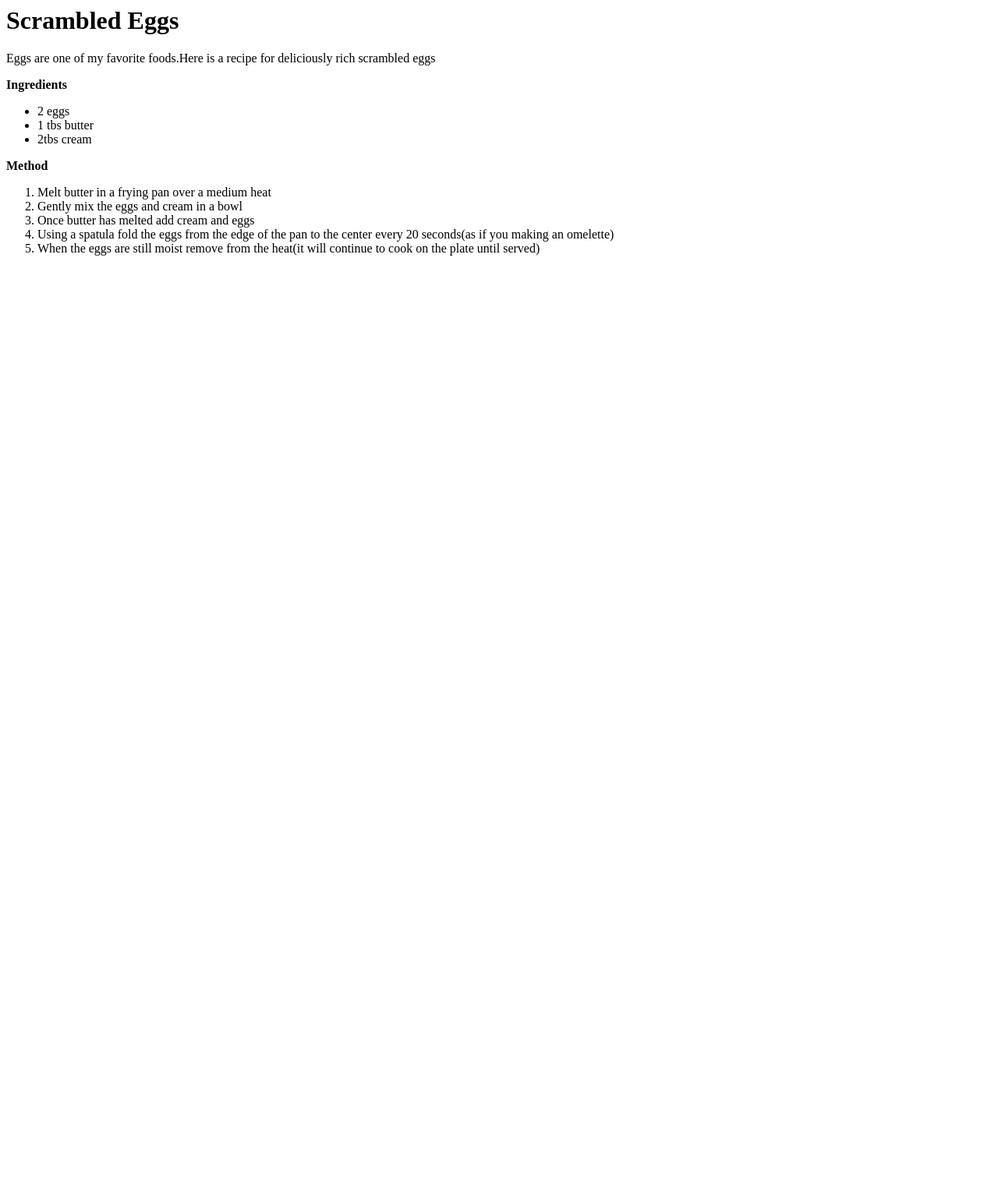
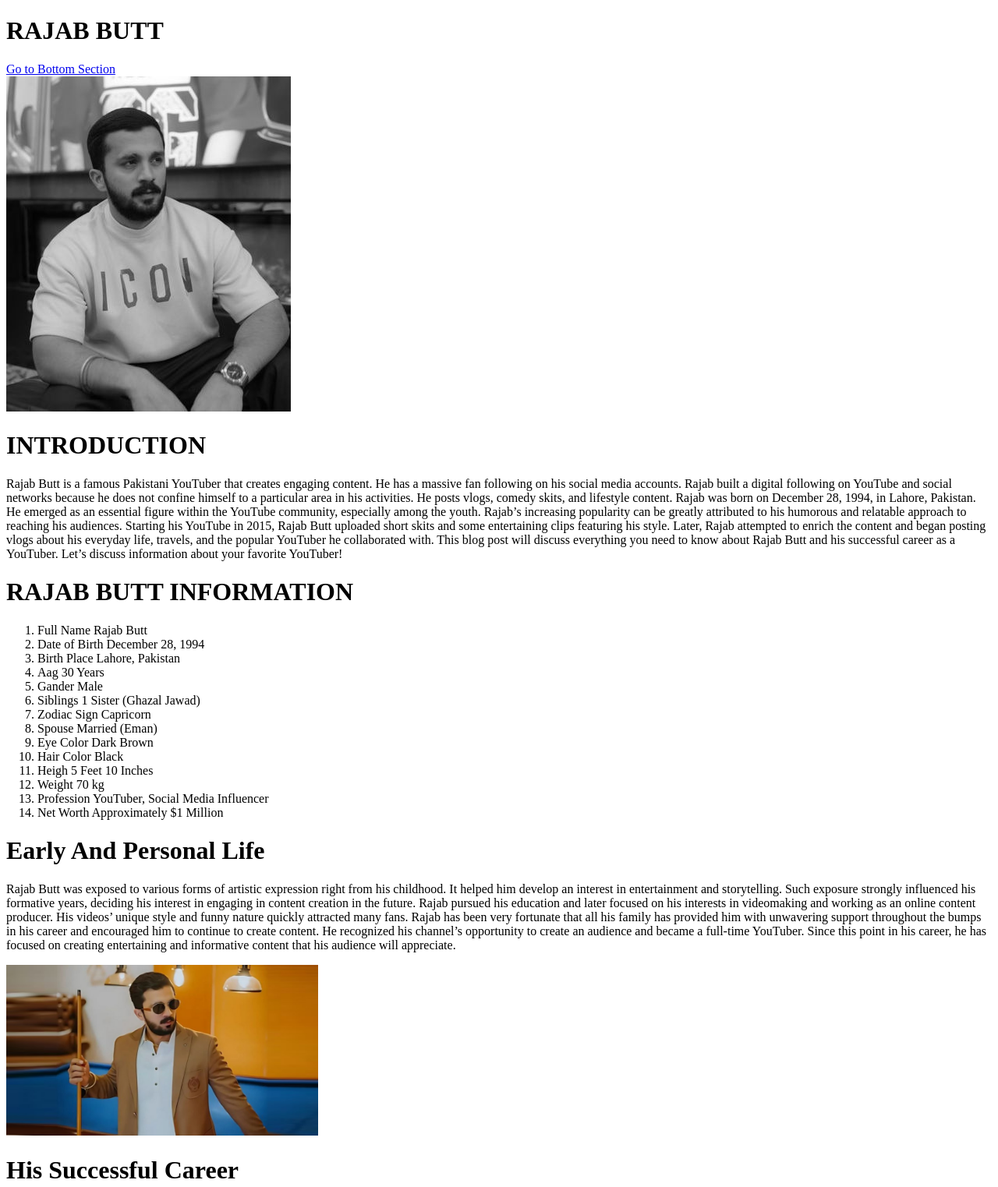
Before and after one commit to Rafay5911/Noman-Assigment-Saylani, a plain HTML site: page index.html in a window 1280 px wide. Shown: the top 1523 px of the page at 78% size. Before the commit the page ends 800 px from the top, so only its background shows below. Drawn offline with Linux system fonts and the light colour scheme.

Commit message:
Rajab Butt Assigment

```diff
--- a/index.html
+++ b/index.html
@@ -1,23 +1,76 @@
-<html>
+<!DOCTYPE html>
+<html lang="en">
 <head>
+    <meta charset="UTF-8">
+    <meta name="viewport" content="width=device-width, initial-scale=1.0">
     <title>Document</title>
 </head>
 <body>
-    <h1>Scrambled Eggs</h1>
-    <p>Eggs are one of my favorite foods.Here is a recipe for deliciously rich scrambled eggs</p>
-    <p><b>Ingredients</b></p>
-    <ul>
-        <li>2 eggs</li>
-        <li>1 tbs butter</li>
-        <li>2tbs cream</li>
-    </ul>
-    <p><b>Method</b></p>
-    <ol>
-        <li>Melt butter in a frying pan over a medium heat</li>
-        <li>Gently mix the eggs and cream in a bowl</li>
-        <li>Once butter has melted add cream and eggs</li>
-        <li>Using a spatula fold the eggs from the edge of the pan to the center every 20 seconds(as if you making an omelette)</li>
-        <li>When the eggs are still moist remove from the heat(it will continue to cook on the plate until served)</li>
+    <h1 id="topsec"><b>RAJAB BUTT </b></h1>
+    <a href="#bottomsec">Go to Bottom Section</a>
+    <br>
+    <img src="6928343ada1b226a164167a640dc22a4.jpg" alt=""wide=400>
+    <h1><b>INTRODUCTION</b></h1>
+    <p>Rajab Butt is a famous Pakistani YouTuber that creates engaging content. He has a massive fan following on his social media accounts. Rajab built a digital following on YouTube and social networks because he does not confine himself to a particular area in his activities.
+
+He posts vlogs, comedy skits, and lifestyle content. Rajab was born on December 28, 1994, in Lahore, Pakistan. He emerged as an essential figure within the YouTube community, especially among the youth. Rajab’s increasing popularity can be greatly attributed to his humorous and relatable approach to reaching his audiences.
+
+Starting his YouTube in 2015, Rajab Butt uploaded short skits and some entertaining clips featuring his style. Later, Rajab attempted to enrich the content and began posting vlogs about his everyday life, travels, and the popular YouTuber he collaborated with. This blog post will discuss everything you need to know about Rajab Butt and his successful career as a YouTuber. Let’s discuss information about your favorite YouTuber!</p>
+<h1><b>RAJAB BUTT INFORMATION</b></h1>
+<ol>
+    <li>Full Name	Rajab Butt</il>
+    <li> Date of Birth	December 28, 1994</li>
+    <li>Birth Place	Lahore, Pakistan</li>
+    <li>Aag	30 Years</li>
+	<li>Gander Male</li>
+    <li>Siblings	1 Sister (Ghazal Jawad)</li>
+    <li>Zodiac Sign	Capricorn</li>
+    <li>Spouse	Married (Eman)</li>
+    <li>Eye Color	Dark Brown</li>
+<li>Hair Color	Black</li>
+<li>Heigh	5 Feet 10 Inches</li>
+<li>Weight	70 kg</li>
+<li>Profession	YouTuber, Social Media Influencer</li>
+<li>Net Worth	Approximately $1 Million</li>
     </ol>
+    <h1><b>Early And Personal Life</b></h1>
+    <p>Rajab Butt was exposed to various forms of artistic expression right from his childhood. It helped him develop an interest in entertainment and storytelling. Such exposure strongly influenced his formative years, deciding his interest in engaging in content creation in the future.
+
+Rajab pursued his education and later focused on his interests in videomaking and working as an online content producer. His videos’ unique style and funny nature quickly attracted many fans. Rajab has been very fortunate that all his family has provided him with unwavering support throughout the bumps in his career and encouraged him to continue to create content.
+
+He recognized his channel’s opportunity to create an audience and became a full-time YouTuber. Since this point in his career, he has focused on creating entertaining and informative content that his audience will appreciate.</p>
+<img src="Rajab-butt.jpeg" alt=""width=400>
+<h1><b>His Successful Career</b></h1>
+<p>Rajab Butt has achieved a lot from the beginning of his YouTube career till now. His content on YouTube is eclectic, as he creates comedy, lifestyle, and travel videos, meaning he has a large scale range.</p>
+<h1><b>Rajab Butt Career Timeline</b></h1>
+<p>YouTube Debut: In 2015, Rajab debuted his self-titled channel, where he showcased his talent in stand-up comedy and received an overwhelming response for his work.
+Subscriber Growth: Rajab Butt, as of the year 2024, has managed to gain a massive audience base and has over three million subscribers, which makes him a household name within the Pakistani Youtube community.
+Content Diversity: Rajab Butt’s channel includes vlogs, comedies, sketches, challenges, and shoutouts to other tuners, which makes him enjoyable to watch.
+Awards and Recognition: Fans of the Youtube star have helped Rajab Butt win several awards for his work, including additional subscribers for the ‘Milestone Awards’ on Youtube.
+Influencer Collaborations: The famous influencer has partnered with many different influencers and brands, growing his reach further.</p>
+<h1><b>What Kind Of Vlogs He Makes?</b></h1>
+<p>Rajab Butt is making family vlogs. His most Vlog content is about pranks. Rajab pranks his mother, father, sister, wife, and friends. His vlogs are entertaining and engaging. If you like to see family entertainment, you must watch his videos. Moreover, he is also a religious person and makes vlogs on it. You can see different types of content on his YouTube channel. Check his YouTube channel to watch his recent vlogs</p>
+<h1><b>Rajab Butt Social Media Presence</b></h1>
+<p>Rajab Butt has also made a significant appearance on other social media platforms. He has an account on Instagram, Twitter, and Facebook. He uses these accounts to interact with and update his audiences about himself and his YouTube account. His posts also helped increase the number of fans from different platforms.</p>
+<h1><b>Some Facts About the Famous YouTuber</b></h1>
+<p>Rajab Butt loves to communicate with his followers and makes sure to listen to their opinions when creating content.
+He is also an active tech lover, and topics related to gadgets and video creation is standard features on his pages.
+Rajab is also a passionate traveler and often posts travel vlogs on his YouTube channel.
+He regularly does charity work and participates in activities promoting education and healthcare-related issues in Pakistan</p>
+<h1><b>His Future Plans and Goals</b></h1>
+<p>Rajab Butt is keen on developing and growing his YouTube channel both in terms of subscribers as well as the content. He intends to delve into different genres, especially web series and documentary content, which will broaden his audience even more. Aside from that, Rajab has plans to work with foreign content creators to enrich his content variety and acquire new perspectives on diverse cultures.
+
+He is also a devoted person who tries to contribute to society. He intends to carry out activities where he will help motivated content creators based in Pakistan. Rajab has faith in talent development and wishes to help others realize their digital goals.</p>
+<h1><b>Link</b></h1>
+<ul>
+ <li><a href="http://www.youtube.com/@rajabbutt94">Open the Youtube</a></li>
+ <li><a href="http://instagram.com/rajab.butt94?igshid=YmMyMTA2M2Y=">Open the Instagram</a></li>
+ <li><a href="http://facebook.com/rajab.butt?mibextid=LQQJ4d">Open the Facebook</a></li>
+ <li><a href="http://tiktok.com/@rbutt222?_t=8bqeT0J24VF&_r=1">Open the Tiktok</a></li>
+</ul>
+<a href="#topsec">Go to Top section</a>
+<br>
+<h1 id="bottomsec">Bottom section</h1>
+
 </body>
 </html>
```
Also changed, not shown: 6928343ada1b226a164167a640dc22a4.jpg (added), Rajab-butt.jpeg (added).
